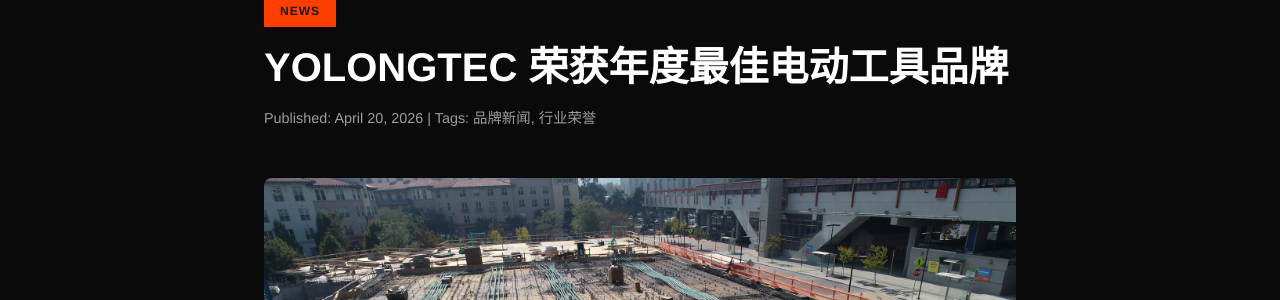
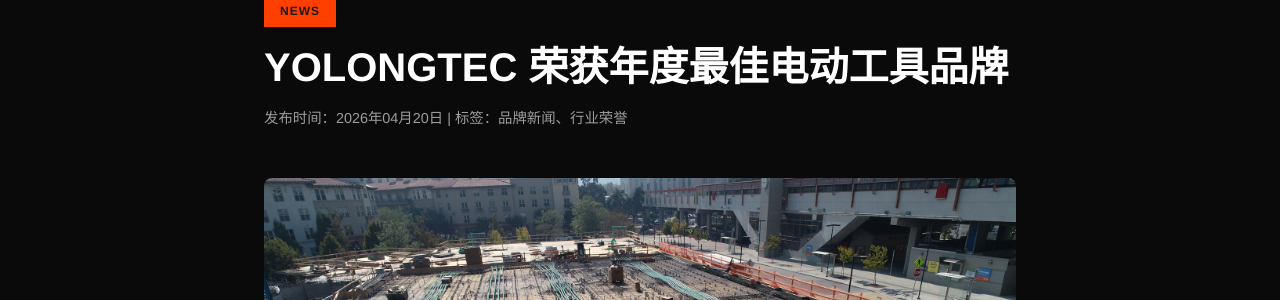
Before and after one commit to Heyxier/yolongtec-website, a Jekyll site: the page built from _articles/2026-award.md, in a window 1280 px wide and 900 px high. Shown: the part 124-424 px from the top of the window. Built offline with Jekyll 4.4.1, drawn with Linux system fonts in a browser that asks for light colours; some web fonts are replaced.

Commit message:
fix: 首页新闻/技术Section语言过滤 + 中文文章详情页界面
首页：
- index.html: 新闻/技术 Section 排除 lang=zh 的文章
- zh/index.html: 新闻/技术 Section 只显示 lang=zh 的文章

文章详情页：
- _layouts/article.html: 中文文章显示中文日期格式、中文标签文字、
  返回链接指向 /zh/index.html

```diff
--- a/_layouts/article.html
+++ b/_layouts/article.html
@@ -76,11 +76,20 @@
             <span class="article-category">{{ page.category | upcase }}</span>
             <h1 class="article-title">{{ page.title }}</h1>
             <p class="article-meta">
-                {% if page.publishedAt %}
-                Published: {{ page.publishedAt | date: "%B %d, %Y" }}
-                {% endif %}
-                {% if page.tags %}
-                | Tags: {{ page.tags | join: ", " }}
+                {% if page.lang == 'zh' %}
+                    {% if page.publishedAt %}
+                    发布时间：{{ page.publishedAt | date: "%Y年%m月%d日" }}
+                    {% endif %}
+                    {% if page.tags %}
+                    | 标签：{{ page.tags | join: "、" }}
+                    {% endif %}
+                {% else %}
+                    {% if page.publishedAt %}
+                    Published: {{ page.publishedAt | date: "%B %d, %Y" }}
+                    {% endif %}
+                    {% if page.tags %}
+                    | Tags: {{ page.tags | join: ", " }}
+                    {% endif %}
                 {% endif %}
             </p>
         </header>
@@ -94,7 +103,11 @@
         </div>
 
         <div style="margin-top:48px; padding-top:32px; border-top:1px solid rgba(255,255,255,0.1);">
+            {% if page.lang == 'zh' %}
+            <a href="{{ site.baseurl }}/zh/index.html" class="btn btn-accent">← 返回首页</a>
+            {% else %}
             <a href="{{ site.baseurl }}/index.html" class="btn btn-accent">← Back to Home</a>
+            {% endif %}
         </div>
     </div>
 </section>
--- a/index.html
+++ b/index.html
@@ -425,7 +425,7 @@
             </div>
 
             <div class="news-grid">
-                {% assign tech_articles = site.articles | where: "placement", "technology" | sort: "publishedAt" | reverse %}
+                {% assign tech_articles = site.articles | where: "placement", "technology" | where_exp: "a", "a.lang != 'zh'" | sort: "publishedAt" | reverse %}
                 {% for article in tech_articles limit:3 %}
                 <a href="{{ article.url | relative_url }}" class="news-card">
                     {% if article.coverImage and article.coverImage != "" %}
@@ -469,7 +469,7 @@
             </div>
 
             <div class="news-grid">
-                {% assign sorted_articles = site.articles | sort: "publishedAt" | reverse %}
+                {% assign sorted_articles = site.articles | where_exp: "a", "a.lang != 'zh'" | sort: "publishedAt" | reverse %}
                 {% for article in sorted_articles limit:3 %}
                 <a href="{{ article.url | relative_url }}" class="news-card">
                     {% if article.coverImage and article.coverImage != "" %}
--- a/zh/index.html
+++ b/zh/index.html
@@ -427,7 +427,7 @@
             </div>
 
             <div class="news-grid">
-                {% assign tech_articles = site.articles | where: "placement", "technology" | sort: "publishedAt" | reverse %}
+                {% assign tech_articles = site.articles | where: "placement", "technology" | where_exp: "a", "a.lang == 'zh'" | sort: "publishedAt" | reverse %}
                 {% for article in tech_articles limit:3 %}
                 <a href="{{ article.url | relative_url }}" class="news-card">
                     {% if article.coverImage and article.coverImage != "" %}
@@ -471,7 +471,7 @@
             </div>
 
             <div class="news-grid">
-                {% assign sorted_articles = site.articles | sort: "publishedAt" | reverse %}
+                {% assign sorted_articles = site.articles | where_exp: "a", "a.lang == 'zh'" | sort: "publishedAt" | reverse %}
                 {% for article in sorted_articles limit:3 %}
                 <a href="{{ article.url | relative_url }}" class="news-card">
                     {% if article.coverImage and article.coverImage != "" %}
```
